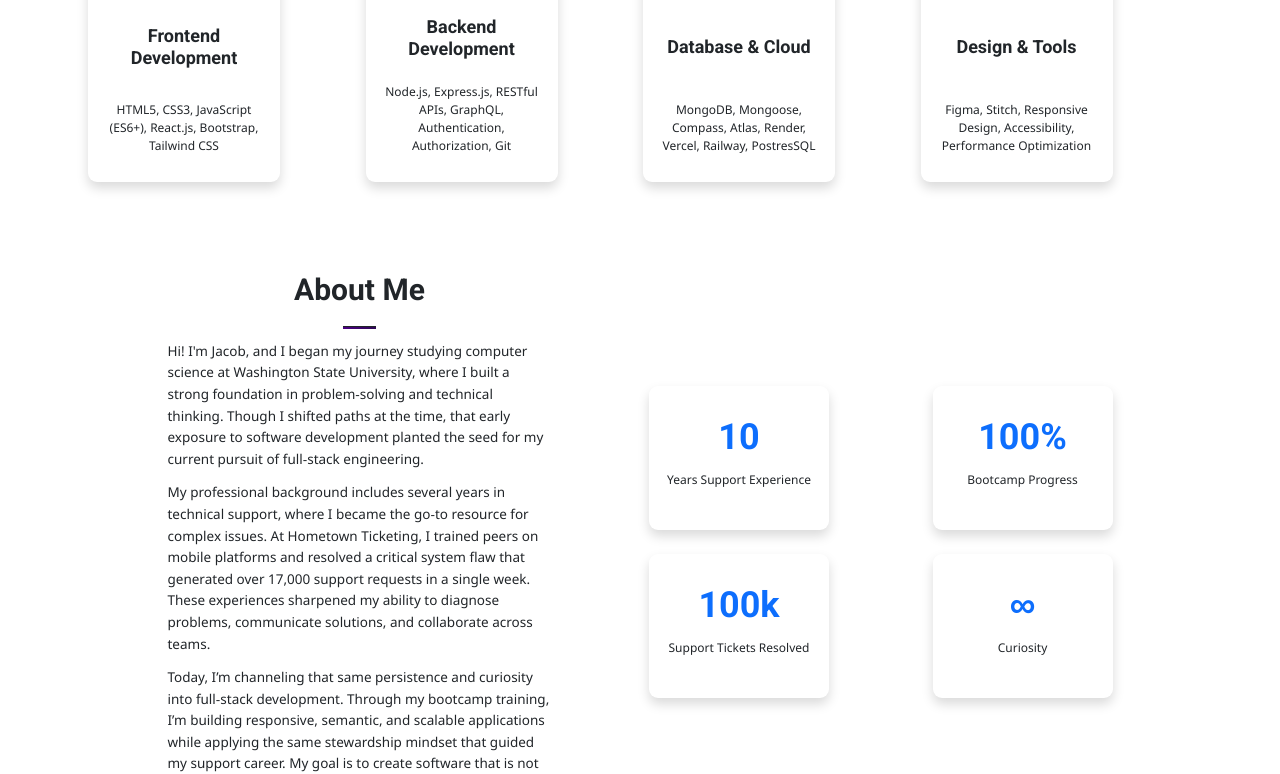
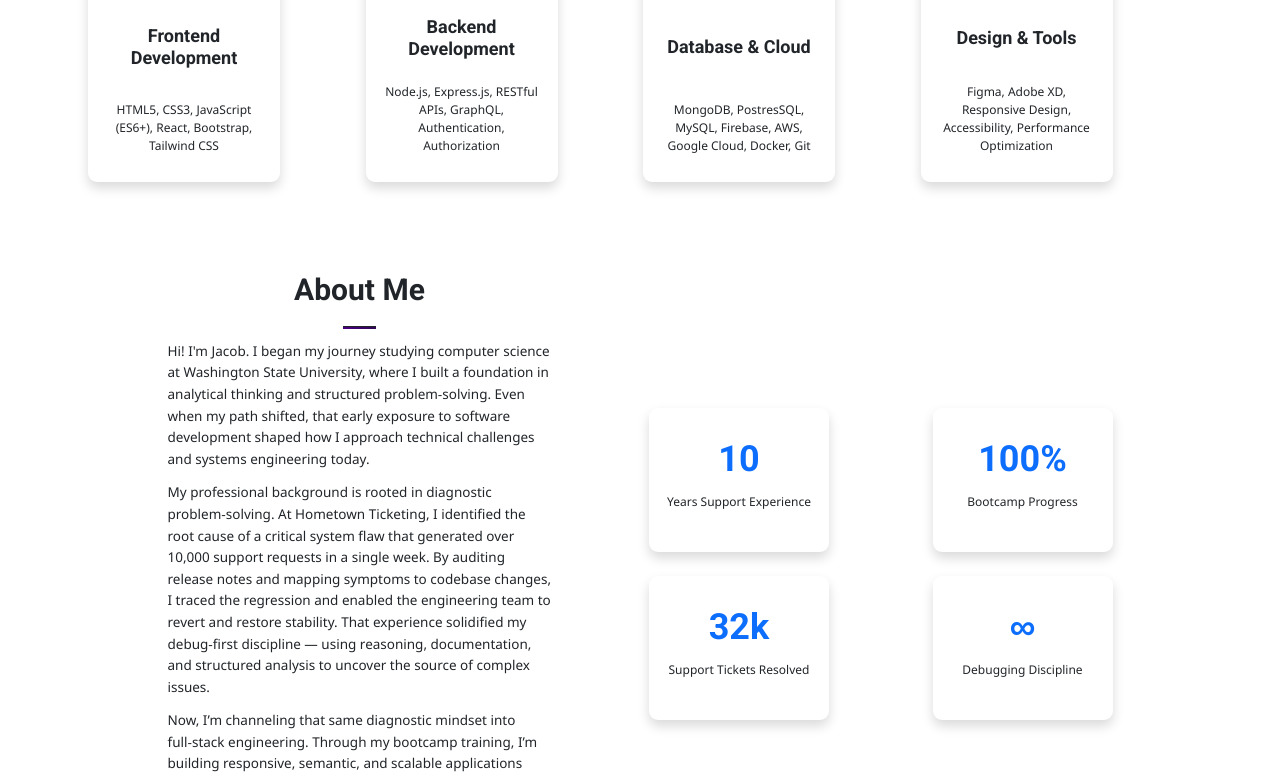
Before and after one commit to jacobdavidstern/jacobdavidstern.github.io, a website: page index.html in a window 1280 px wide. Shown: the part 1287-2061 px from the top of the page. Drawn offline with nearby package versions, Linux system fonts and the light colour scheme.

Commit message:
chore: revise About Me and clean up styles.css

```diff
--- a/index.html
+++ b/index.html
@@ -4,33 +4,32 @@
     <meta charset="UTF-8">
     <meta name="viewport" content="width=device-width, initial-scale=1.0">
     <title>Responsive Project</title>
-
     <!-- Bootstrap CSS -->
     <link
       rel="stylesheet"
       href="https://cdn.jsdelivr.net/npm/bootstrap@5.3.8/dist/css/bootstrap.min.css"
       integrity="sha384-sRIl4kxILFvY47J16cr9ZwB07vP4J8+LH7qKQnuqkuIAvNWLzeN8tE5YBujZqJLB"
-      crossorigin="anonymous">
-
+      crossorigin="anonymous"
+    >
     <!-- Bootstrap Icons -->
     <link
       rel="stylesheet"
       href="https://cdn.jsdelivr.net/npm/bootstrap-icons@1.10.5/font/bootstrap-icons.css"
-      crossorigin="anonymous">
-
+      crossorigin="anonymous"
+    >
     <!-- Google Fonts -->
     <link
       href="https://fonts.googleapis.com/css2?family=Noto+Sans:wght@400;700&family=Roboto:wght@400;700&display=swap"
-      rel="stylesheet">
-
+      rel="stylesheet"
+    >
     <!-- Font Awesome -->
     <link
       rel="stylesheet"
       href="https://cdnjs.cloudflare.com/ajax/libs/font-awesome/6.5.1/css/all.min.css"
       integrity="sha512-DTOQO9RWCH3ppGqcWaEA1BIZOC6xxalwEsw9c2QQeAIftl+Vegovlnee1c9QX4TctnWMn13TZye+giMm8e2LwA=="
       crossorigin="anonymous"
-      referrerpolicy="no-referrer">
-
+      referrerpolicy="no-referrer"
+    >
     <!-- Custom Styles -->
     <link rel="stylesheet" href="styles.css">
   </head>
@@ -48,7 +47,8 @@
           class="navbar-toggler"
           type="button"
           data-bs-toggle="collapse"
-          data-bs-target="#navbarNav">
+          data-bs-target="#navbarNav"
+        >
           <span class="navbar-toggler-icon"></span>
         </button>
         <!-- Header-Navbar: menu items -->
@@ -110,7 +110,8 @@
                 <a
                   role="button"
                   href="https://www.linkedin.com/in/jacobdavidstern/"
-                  class="btn btn-outline-secondary">
+                  class="btn btn-outline-secondary"
+                >
                   <i class="fas fa-download me-1"></i>
                   Download Resume
                 </a>
@@ -121,19 +122,14 @@
               <img
                 src="./assets/image.jpg"
                 alt="Jacob Stern, professional photo"
-                class="hero-image">
+                class="hero-image"
+              >
             </div>
           </div>
         </div>
       </section>
 
       <!-- Projects -->
-      <!-- Removed 3 live site buttons from project cards for clarity.
-        <a role="button" href="#" class="btn btn-outline-live-site">
-          <i class="fa-solid fa-arrow-up-right-from-square me-1"></i>
-          Live Site
-        </a>
-      -->
       <section id="projects">
         <div class="container py-5">
           <h2 class="h2 section-heading my-4 text-center">Featured Projects</h2>
@@ -157,7 +153,8 @@
                     macOS tested. Includes configs.
                   </p>
                   <div
-                    class="project-pill-group d-flex flex-wrap justify-content-start gap-2 mt-3">
+                    class="project-pill-group d-flex flex-wrap justify-content-start gap-2 mt-3"
+                  >
                     <span class="project-pill bg-warning text-dark">
                       ESLint
                     </span>
@@ -174,7 +171,8 @@
                   <a
                     role="button"
                     href="https://github.com/jacobdavidstern/buzzcut"
-                    class="btn btn-outline-github">
+                    class="btn btn-outline-github"
+                  >
                     <i class="fa-brands fa-github me-1"></i>
                     GitHub
                   </a>
@@ -197,7 +195,8 @@
                     attendee management, and client reporting.
                   </p>
                   <div
-                    class="project-pill-group d-flex flex-wrap justify-content-start gap-2 mt-3">
+                    class="project-pill-group d-flex flex-wrap justify-content-start gap-2 mt-3"
+                  >
                     <span class="project-pill bg-success text-white">
                       MongoDB
                     </span>
@@ -212,7 +211,8 @@
                   <a
                     role="button"
                     href="https://github.com/jacobdavidstern/fse-instructor/tree/master/major-project-5-ticketfire"
-                    class="btn btn-outline-github">
+                    class="btn btn-outline-github"
+                  >
                     <i class="fa-brands fa-github me-1"></i>
                     GitHub
                   </a>
@@ -234,7 +234,8 @@
                     Currently sprinting toward MVPs and catching up with style.
                   </p>
                   <div
-                    class="project-pill-group d-flex flex-wrap justify-content-start gap-2 mt-3">
+                    class="project-pill-group d-flex flex-wrap justify-content-start gap-2 mt-3"
+                  >
                     <span class="project-pill bg-info text-white">
                       Bootstrap
                     </span>
@@ -247,7 +248,8 @@
                   <a
                     role="button"
                     href="https://github.com/jacobdavidstern/jacobdavidstern.github.io"
-                    class="btn btn-outline-github">
+                    class="btn btn-outline-github"
+                  >
                     <i class="fa-brands fa-github me-1"></i>
                     GitHub
                   </a>
@@ -273,8 +275,7 @@
                 <i class="fa-brands fa-html5 skill-icon"></i>
                 <h4 class="skill-title fw-bold">Frontend Development</h4>
                 <p class="skill-description">
-                  HTML5, CSS3, JavaScript (ES6+), React.js, Bootstrap, Tailwind
-                  CSS
+                  HTML5, CSS3, JavaScript (ES6+), React, Bootstrap, Tailwind CSS
                 </p>
               </div>
             </div>
@@ -285,7 +286,7 @@
                 <h4 class="skill-title fw-bold">Backend Development</h4>
                 <p class="skill-description">
                   Node.js, Express.js, RESTful APIs, GraphQL, Authentication,
-                  Authorization, Git
+                  Authorization
                 </p>
               </div>
             </div>
@@ -295,8 +296,8 @@
                 <i class="fa-solid fa-database skill-icon"></i>
                 <h4 class="skill-title fw-bold">Database & Cloud</h4>
                 <p class="skill-description">
-                  MongoDB, Mongoose, Compass, Atlas, Render, Vercel, Railway,
-                  PostresSQL
+                  MongoDB, PostresSQL, MySQL, Firebase, AWS, Google Cloud,
+                  Docker, Git
                 </p>
               </div>
             </div>
@@ -306,7 +307,7 @@
                 <i class="fa-solid fa-paintbrush skill-icon"></i>
                 <h4 class="skill-title fw-bold">Design & Tools</h4>
                 <p class="skill-description">
-                  Figma, Stitch, Responsive Design, Accessibility, Performance
+                  Figma, Adobe XD, Responsive Design, Accessibility, Performance
                   Optimization
                 </p>
               </div>
@@ -324,29 +325,31 @@
               <h2 class="h2 section-heading my-4 text-center">About Me</h2>
               <hr class="section-divider">
               <p class="about-body">
-                Hi! I'm Jacob, and I began my journey studying computer science
-                at Washington State University, where I built a strong
-                foundation in problem‑solving and technical thinking. Though I
-                shifted paths at the time, that early exposure to software
-                development planted the seed for my current pursuit of
-                full‑stack engineering.
+                Hi! I'm Jacob. I began my journey studying computer science at
+                Washington State University, where I built a foundation in
+                analytical thinking and structured problem‑solving. Even when my
+                path shifted, that early exposure to software development shaped
+                how I approach technical challenges and systems engineering
+                today.
               </p>
               <p class="about-body">
-                My professional background includes several years in technical
-                support, where I became the go‑to resource for complex issues.
-                At Hometown Ticketing, I trained peers on mobile platforms and
-                resolved a critical system flaw that generated over 17,000
-                support requests in a single week. These experiences sharpened
-                my ability to diagnose problems, communicate solutions, and
-                collaborate across teams.
+                My professional background is rooted in diagnostic
+                problem‑solving. At Hometown Ticketing, I identified the root
+                cause of a critical system flaw that generated over 10,000
+                support requests in a single week. By auditing release notes and
+                mapping symptoms to codebase changes, I traced the regression
+                and enabled the engineering team to revert and restore
+                stability. That experience solidified my debug‑first discipline
+                — using reasoning, documentation, and structured analysis to
+                uncover the source of complex issues.
               </p>
               <p class="about-body">
-                Today, I’m channeling that same persistence and curiosity into
-                full‑stack development. Through my bootcamp training, I’m
-                building responsive, semantic, and scalable applications while
-                applying the same stewardship mindset that guided my support
-                career. My goal is to create software that is not only
-                functional, but intuitive, reliable, and empowering for users.
+                Now, I’m channeling that same diagnostic mindset into full‑stack
+                engineering. Through my bootcamp training, I’m building
+                responsive, semantic, and scalable applications while applying
+                the same rigor that guided my support career. My goal is to
+                create software that’s intuitive, reliable, and resilient —
+                systems that behave well under real conditions.
               </p>
             </div>
             <!-- About right column: metrics grid -->
@@ -366,7 +369,7 @@
                 </div>
                 <div class="card-base metric-card">
                   <h2 class="h2 display-5 metric-card-header fw-bold py-2">
-                    100k
+                    32k
                   </h2>
                   <p>Support Tickets Resolved</p>
                 </div>
@@ -374,7 +377,7 @@
                   <h2 class="h2 display-5 metric-card-header fw-bold py-2">
                     ∞
                   </h2>
-                  <p>Curiosity</p>
+                  <p>Debugging Discipline</p>
                 </div>
               </div>
             </div>
@@ -422,12 +425,14 @@
                 <div class="socials-group d-flex justify-content-center">
                   <a
                     href="https://www.linkedin.com/in/jacobdavidstern/"
-                    class="btn-social-network">
+                    class="btn-social-network"
+                  >
                     <i class="fa-brands fa-linkedin"></i>
                   </a>
                   <a
                     href="https://github.com/jacobdavidstern"
-                    class="btn-social-network">
+                    class="btn-social-network"
+                  >
                     <i class="fa-brands fa-github"></i>
                   </a>
                 </div>
@@ -442,7 +447,7 @@
     <footer class="bg-black text-light text-center py-3">
       <div class="container text-start">
         <p>
-          &copy; 2025 Jacob Stern
+          &copy; 2026 Jacob Stern
           <span class="ms-4">
             <!-- container for margin spacing -->
             “From Support Agent to Support Engineer, embracing the journey”
@@ -455,6 +460,7 @@
     <script
       src="https://cdn.jsdelivr.net/npm/bootstrap@5.3.8/dist/js/bootstrap.bundle.min.js"
       integrity="sha384-FKyoEForCGlyvwx9Hj09JcYn3nv7wiPVlz7YYwJrWVcXK/BmnVDxM+D2scQbITxI"
-      crossorigin="anonymous"></script>
+      crossorigin="anonymous"
+    ></script>
   </body>
 </html>
--- a/styles.css
+++ b/styles.css
@@ -1,8 +1,3 @@
-/* styles.css */
-
-/* Bootstrap has many defaults that need overrides.
-/* For now, !important, but will improve later. */
-
 /* Base */
 
 html {
@@ -97,25 +92,26 @@ h1, h2, h3, h4, h5, h6 {
   box-shadow: 0 2px 8px rgba(0, 0, 0, 0.1);
 }
 
+.btn.btn-outline-secondary,
 .btn-outline-secondary {
   background-color: transparent;
-  border: 1.5px solid;
-  border-color: white !important; /* override Bootstrap */
-  color: white !important; /* override Bootstrap */
+  border: 1.5px solid white;
+  color: white;
 }
 
+.btn.btn-outline-github,
 .btn-outline-github {
-  background-color: transparent !important; /* override Bootstrap */
-  border: 1.5px solid var(--bs-dark) !important; /* override Bootstrap */
-  color: var(--bs-dark) !important; /* override Bootstrap */
-  border-radius: 50rem !important; /* override Bootstrap */
+  background-color: transparent;
+  border: 1.5px solid var(--bs-dark);
+  color: var(--bs-dark);
+  border-radius: 50rem;
 }
 
 /* Ensure focus (keyboard and mouse click) shows a visible ring. */
-.btn-outline-github:focus,
-.btn-outline-github:focus-visible {
-  outline: none !important; /* override Bootstrap */
-  box-shadow: 0 0 0 0.25rem rgba(33, 37, 41, 0.45) !important; /* dark translucent ring */ /* override Bootstrap */
+.btn.btn-outline-github:focus,
+.btn.btn-outline-github:focus-visible {
+  outline: none;
+  box-shadow: 0 0 0 0.25rem rgba(33, 37, 41, 0.45);
 }
 
 /* Hero */
@@ -135,8 +131,10 @@ h1, h2, h3, h4, h5, h6 {
 
 /* Projects */
 
+.row .project-container,
+.container .project-container,
 .project-container {
-  gap: 0.5rem !important; /* override Bootstrap */
+  gap: 0.5rem;
 }
 
 .project-card {
@@ -281,9 +279,11 @@ h1, h2, h3, h4, h5, h6 {
   height: 100%;
 }
 
+.metrics-grid .metric-card .metric-card-header,
+.metric-card .metric-card-header,
 .metric-card-header {
-  color: var(--bs-primary) !important; /* override Bootstrap */
-  margin-top: 2rem !important; /* override Bootstrap */
+  color: var(--bs-primary);
+  margin-top: 2rem;
 }
 
 /* Contact (socials) */
```
